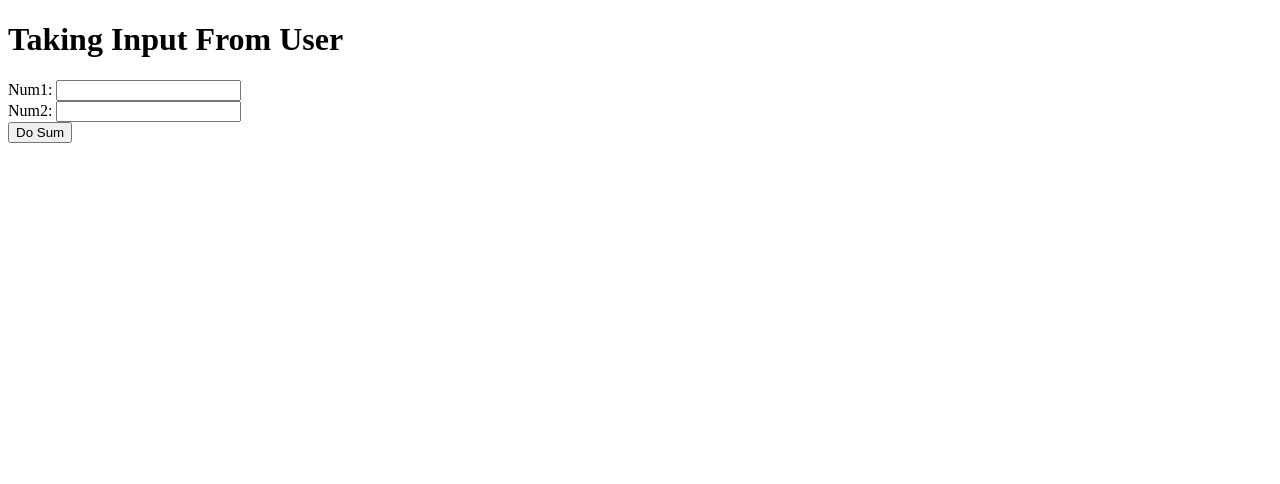
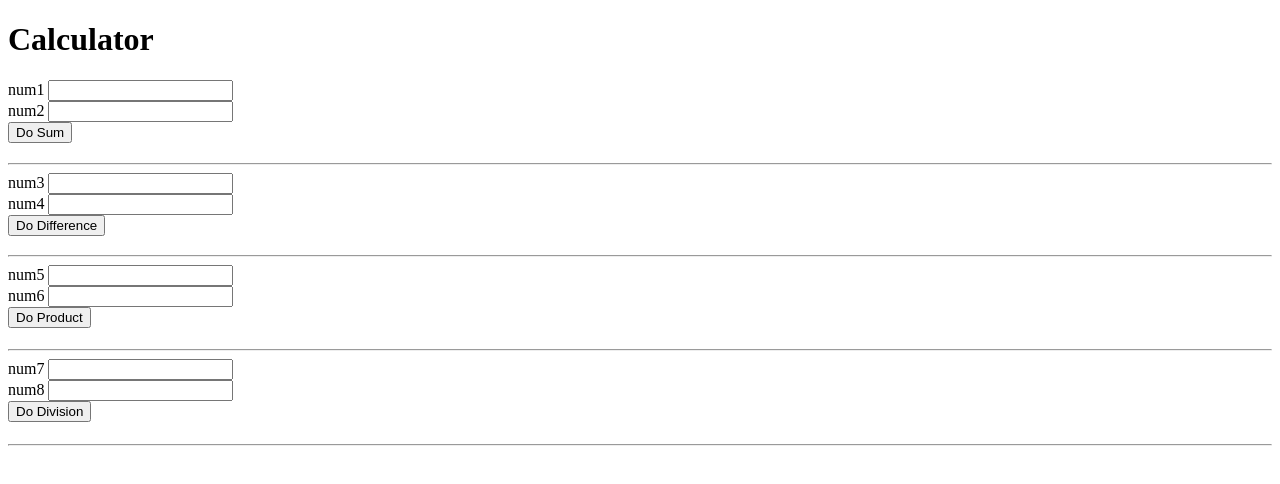
Before and after one commit to DigiGrue/Es6-Calculator, a plain HTML site: page index.html in a window 1280 px wide. Drawn offline with Linux system fonts and the light colour scheme.

Commit message:
Add files via upload

```diff
--- a/index.html
+++ b/index.html
@@ -10,23 +10,62 @@
 
 <!-- <p>How to take user Input in HTML arithmatic Calculator</p> -->
 
+
 <body>
-    <h1>Taking Input From User</h1>
+   <h1>Calculator</h1>
 
-    <form onsubmit="doSum(); return false">
-        Num1: <input type="number" id = "num1">
+        <form onsubmit="dosum(); return false">
+       num1 <input type="number" id = "num1">
         <br>
-        Num2: <input type="number" id = "num2">
+        num2 <input type="number" id = "num2">
         <br>
 
         <button type= "submit">Do Sum</button>
     </form>
 
-    <h1 id="result">  </h1>
+    <h2 id="result">  </h2>
+    <hr>
+
+
+    <form onsubmit="dodifference(); return false">
+    num3 <input type="number" id = "num3">
+    <br>
+    num4 <input type="number" id = "num4">
+    <br>
+
+    <button type= "submit">Do Difference</button>
+</form>
+
+<h3 id="result1">   </h3>
+<hr>
+
+    <form onsubmit="doproduct(); return false">
+    num5 <input type="number" id = "num5">
+    <br>
+    num6 <input type="number" id = "num6">
+    <br>
+
+    <button type= "submit">Do Product</button>
+</form>
+
+<h4 id="result2">  </h4>
+<hr>
+
+    <form onsubmit="dodivision(); return false">
+    num7 <input type="number" id = "num7">
+    <br>
+    num8 <input type="number" id = "num8">
+    <br>
+
+    <button type= "submit">Do Division</button>
+</form>
+
+<h5 id="result3">  </h5>
+<hr>
 
     <script>
 
-        function doSum() {
+        function dosum() {
 
             console.log ("I am doSum function running");
 
@@ -41,6 +80,57 @@
             console.log("sumResult is " + sumResult);
 
             document.getElementById("result").innerHTML = sumResult;
+
+        }
+
+        function dodifference () {
+            console.log ("I am dodifference function running");
+
+            let num3 = document.getElementById("num3").value;
+            let num4 = document.getElementById("num4").value;
+
+            num3= Number(num3);
+            num4= Number(num4);
+
+            let differenceResult = num3 - num4;
+
+            console.log("differenceResult is " + differenceResult);
+
+            document.getElementById("result1").innerHTML = differenceResult;
+
+        }
+        function doproduct () {
+            console.log ("I am doproduct function running");
+
+            let num5 = document.getElementById("num5").value;
+            let num6 = document.getElementById("num6").value;
+
+            num5= Number(num5);
+            num6= Number(num6);
+
+            let productResult = num5 * num6;
+
+            console.log("productResult is " + productResult);
+
+            document.getElementById("result2").innerHTML = productResult;
+
+        }
+
+        function dodivision () {
+            console.log ("I am dodivision function running");
+
+            let num7 = document.getElementById("num7").value;
+            let num8 = document.getElementById("num8").value;
+
+            num7= Number(num7);
+            num8= Number(num8);
+
+            let divisionResult = num7 / num8;
+
+            console.log("divisionResult is " + divisionResult);
+
+            document.getElementById("result3").innerHTML = divisionResult;
+
         }
     </script>
     </body>
--- /dev/null
+++ b/style.css
@@ -0,0 +1 @@
+style.css
```
